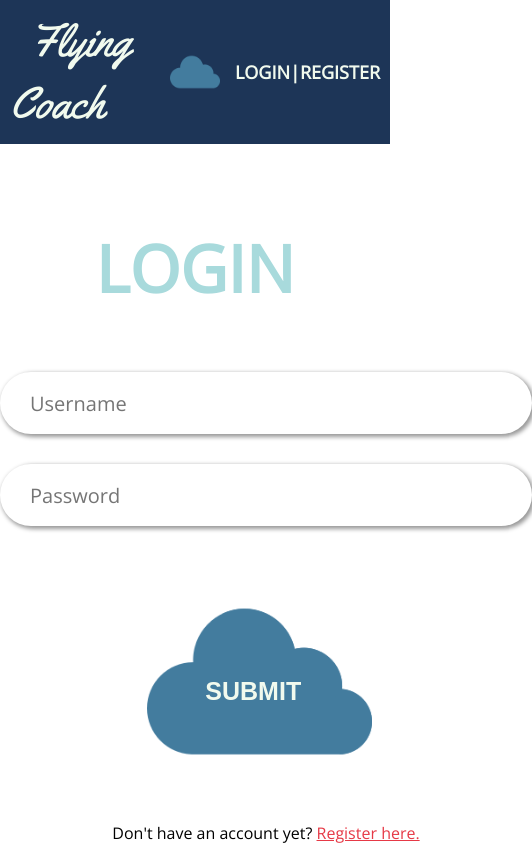
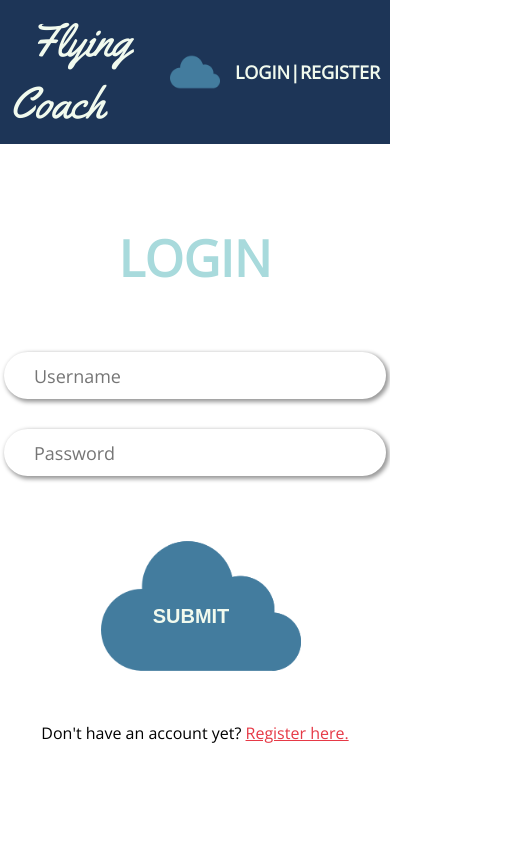
Before and after one commit to allicue/flying-coach, a React (Create React App) app in the folder client/: page /login in a window 390 px wide. Shown: the whole page, 532 px wide, since content can reach past the window. Built offline with nearby package versions, Linux system fonts and the light colour scheme.

Commit message:
login page tablet breakpoint added

```diff
--- a/client/src/screens/DestinationDetails/DestinationDetails.css
+++ b/client/src/screens/DestinationDetails/DestinationDetails.css
@@ -89,7 +89,7 @@
 
 .activity-container {
   width: 400px;
-  margin: 20px;
+  margin: 10px;
   background-color: white;
   box-shadow: 0px 0px 3px 1px #CECECE;
 }
--- a/client/src/screens/Hompage/Homepage.css
+++ b/client/src/screens/Hompage/Homepage.css
@@ -56,9 +56,6 @@
   font-weight:300;
   font-size:32px;
   overflow:hidden;
-  -webkit-backface-visibility: hidden;
-  -webkit-perspective: 1000;
-  -webkit-transform: translate3d(0,0,0);
 }
 
 .animation {
--- a/client/src/screens/Login/Login.css
+++ b/client/src/screens/Login/Login.css
@@ -75,3 +75,32 @@
 .login-link {
   color: #E63946;
 }
+
+/* TABLET BREAKPOINT */
+@media only screen and (max-width: 780px) {
+
+  .login-title {
+    font-size: 50px;
+  }
+
+  .login-input {
+    width: 350px;
+    height: 45px;
+    font-size: 18px;
+  }
+
+  .login-submit-button {
+    width: 200px;
+    height: 200px;
+  }
+
+  .login-cloud {
+    width: 200px;
+  }
+
+  .login-button-text {
+    width: 90%;
+    font-size: 20px;
+  }
+
+}
```
